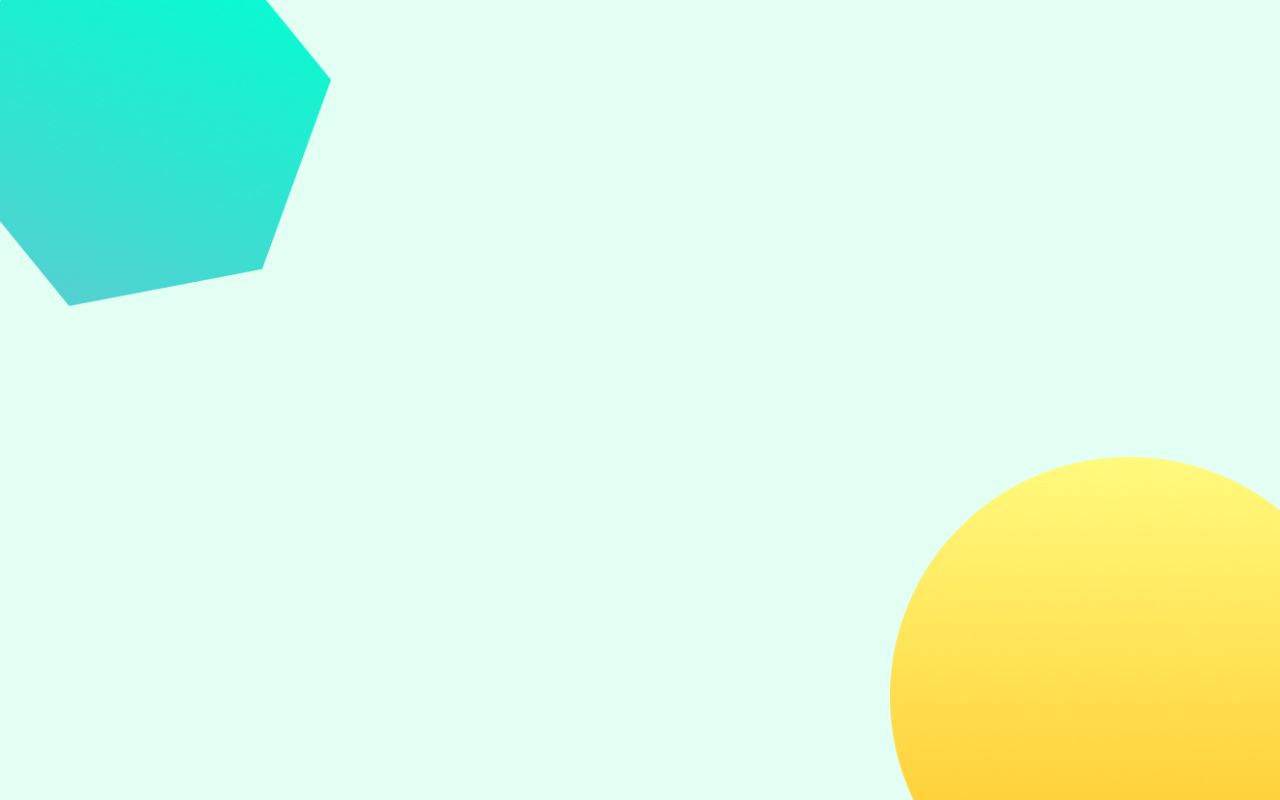
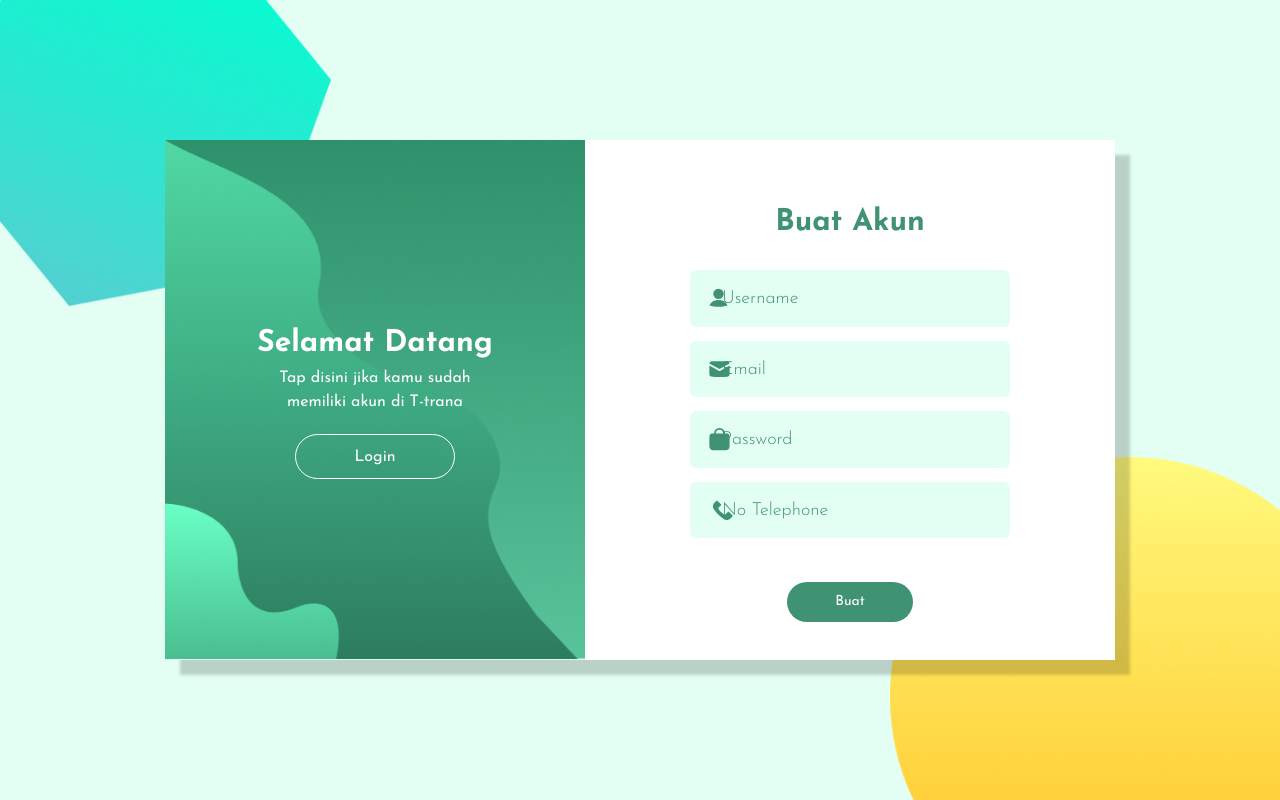
Before and after one commit to auliarahman789/ornatredec, a Next.js app: page /auths in a window 1280 px wide. Built offline with nearby package versions, Linux system fonts and the light colour scheme.

Commit message:
nyambungin register ke backend

```diff
--- a/src/app/auths/page.tsx
+++ b/src/app/auths/page.tsx
@@ -23,8 +23,8 @@ function Page() {
         />
       </div>
       <div className='flex shadow-[15px_15px_3px] shadow-[#0000002e] relative z-10'>
-        {/* <RegisterL isAnimated={undefined} setIsAnimated={undefined} />
-        <Register /> */}
+        <RegisterL />
+        <Register />
       </div>
     </main>
   )
--- a/src/app/components/auths/registerform.tsx
+++ b/src/app/components/auths/registerform.tsx
@@ -1,45 +1,119 @@
+'use client'
 import Image from 'next/image'
-import React from 'react'
-import user from '../../../../public/icon/User_fill.svg'
-import email from '../../../../public/icon/Message_alt_fill.svg'
-import password from '../../../../public/icon/Lock_alt_fill.svg'
-import phone from '../../../../public/icon/Phone_fill.svg'
+import React, { useState } from 'react'
+import userIcon from '../../../../public/icon/User_fill.svg'
+import messageIcon from '../../../../public/icon/Message_alt_fill.svg'
+import passwordIcon from '../../../../public/icon/Lock_alt_fill.svg'
+import phoneIcon from '../../../../public/icon/Phone_fill.svg'
+import axios from 'axios'
 
-function Register() {
+const Register = () => {
+  const [username, setUsername] = useState<string>();
+  const [email, setEmail] = useState<string>();
+  const [phone, setPhone] = useState<string>();
+  const [password, setPassword] = useState<string>();
+
+  async function buatAkun(){
+    const url = `https://74gslzvj-8000.asse.devtunnels.ms/api/register`;
+    try {
+      const res = await axios.post(
+        url,
+        {
+          username: username,
+          email: email,
+          no_hp: phone,
+          password: password,
+          role: 'user',
+        },
+        {
+          withCredentials: true,
+        }
+      );
+      console.log(res)
+      alert('Berhasil Membuat Akun');
+    } catch (error: any) {
+      console.log(error);
+      alert('Terjadi kesalahan saat membuat akun.');
+    }
+  }
+
   return (
     <main>
-        <div className='bg-white w-[530px] h-[520px]'>
-            <div className='flex flex-col justify-center items-center'>
-            <h1 className='font-bold text-[30px] pt-[60px] text-[#3F9272]'>Buat Akun</h1>
-            <form action='' className='pt-[25px] gap-3.5 flex flex-col justify-center items-center'>
+      <div className='bg-white w-[530px] h-[520px]'>
+        <div className='flex flex-col justify-center items-center'>
+          <h1 className='font-bold text-[30px] pt-[60px] text-[#3F9272]'>Buat Akun</h1>
+          <form className='pt-[25px] gap-3.5 flex flex-col justify-center items-center'>
             <div className='relative'>
-            <input type='text' name='username' placeholder='Username' className='w-[320px] pl-14 bg-[#E3FFF3] pb-[13px] pt-[15px] placeholder:text-[#3F9272] placeholder:text-[18px] text-[19px] placeholder:font-light ps-8 text-[#3F9272] rounded-md' />
-              <Image src={user} alt="username" width={25} height={25}
+              <input
+                type='text'
+                onChange={(e) => setUsername(e.target.value)}
+                name='username'
+                placeholder='Username'
+                className='w-[320px] pl-14 bg-[#E3FFF3] pb-[13px] pt-[15px]
+                  placeholder:text-[#3F9272] placeholder:text-[18px] text-[19px]
+                  placeholder:font-light ps-8 text-[#3F9272] rounded-md'
+                required
+              />
+              <Image src={userIcon} alt="username" width={25} height={25}
                className="absolute top-1/2 left-4 -translate-y-1/2"/>
             </div>
             <div className='relative'>
-              <input type='email' name='email' placeholder='Email' className='w-[320px] pl-14 bg-[#E3FFF3] pb-[13px] pt-[15px] placeholder:text-[#3F9272] placeholder:text-[18px] text-[19px] placeholder:font-light ps-8 text-[#3F9272] rounded-md' />
-              <Image src={email} alt="email" width={27} height={27}
+              <input
+                type='email'
+                onChange={(e) => setEmail(e.target.value)}
+                name='email'
+                placeholder='Email'
+                className='w-[320px] pl-14 bg-[#E3FFF3] pb-[13px] pt-[15px]
+                  placeholder:text-[#3F9272] placeholder:text-[18px] text-[19px]
+                  placeholder:font-light ps-8 text-[#3F9272] rounded-md'
+                required
+              />
+              <Image src={messageIcon} alt="email" width={27} height={27}
                className="absolute top-1/2 left-4 -translate-y-1/2"/>
             </div>
             <div className='relative'>
-              <input type='password' name='password' placeholder='Password' className='w-[320px] pl-14 bg-[#E3FFF3] pb-[13px] pt-[15px] placeholder:text-[#3F9272] placeholder:text-[18px] text-[19px] placeholder:font-light ps-8 text-[#3F9272] rounded-md' />
-              <Image src={password} alt="password" width={27} height={27}
+              <input
+                type='password'
+                onChange={(e) => setPassword(e.target.value)}
+                name='password'
+                placeholder='Password'
+                className='w-[320px] pl-14 bg-[#E3FFF3] pb-[13px] pt-[15px]
+                  placeholder:text-[#3F9272] placeholder:text-[18px] text-[19px]
+                  placeholder:font-light ps-8 text-[#3F9272] rounded-md'
+                required
+              />
+              <Image src={passwordIcon} alt="password" width={27} height={27}
                className="absolute top-1/2 left-4 -translate-y-1/2"/>
             </div>
             <div className='relative'>
-              <input type='tel' name='telephone' placeholder='No Telephone' className='w-[320px] pl-14 bg-[#E3FFF3] pb-[13px] pt-[15px] placeholder:text-[#3F9272] placeholder:text-[18px] text-[19px] placeholder:font-light ps-8 text-[#3F9272] rounded-md' />
-              <Image src={phone} alt="telepon" width={27} height={27}
+              <input
+                type='tel'
+                onChange={(e) => setPhone(e.target.value)}
+                name='telephone'
+                placeholder='No Telephone'
+                className='w-[320px] pl-14 bg-[#E3FFF3] pb-[13px] pt-[15px]
+                  placeholder:text-[#3F9272] placeholder:text-[18px] text-[19px]
+                  placeholder:font-light ps-8 text-[#3F9272] rounded-md'
+                required
+              />
+              <Image src={phoneIcon} alt="telepon" width={27} height={27}
                className="absolute top-1/2 left-4 -translate-y-1/2"/>
             </div>
-            </form>
-            <button className='bg-[#3F9272] text-sm text-white px-12 py-[10px] mt-[30px] rounded-full'>
+            <button onClick={() => {
+              console.log(username,email,phone,password)
+              buatAkun()
+            }}
+              type='submit'
+              className='bg-[#3F9272] text-sm text-white px-12 py-[10px] mt-[30px] rounded-full'
+            >
               Buat
             </button>
-            </div>
+          </form>
+
         </div>
+      </div>
     </main>
-  )
+  );
 }
 
-export default Register
+export default Register;
--- a/src/app/components/auths/registerleft.tsx
+++ b/src/app/components/auths/registerleft.tsx
@@ -1,6 +1,7 @@
+import Link from 'next/link'
 import React from 'react'
 
-function RegisterL() {
+function RegisterL (){
   return (
     <div className="h-[520px] w-[420px] bg-no-repeat bg-center text-white
      flex flex-col items-center justify-center gap-5"
@@ -14,13 +15,12 @@ function RegisterL() {
         <p>Tap disini jika kamu sudah<br/>
         memiliki akun di T-trana</p>
       </div>
-      <button className='bg-transparent rounded-full h-[45px] w-[160px] border-[1px] border-white'>
-        Login
-      </button>
+      <Link href=''>
+        <button type='submit' className='bg-transparent rounded-full h-[45px] w-[160px] border-[1px] border-white'>
+          Login
+        </button>
+      </Link>
   </div>
-
-
-
   )
 }
 
--- /dev/null
+++ b/src/app/ininyoba/page.tsx
@@ -0,0 +1,27 @@
+import axios from 'axios';
+import React from 'react'
+
+function page() {
+    async function submitNCR() {
+        const url = `${process.env.NEXT_PUBLIC_URL}/api/login` ;
+        try {
+          //setIsLoading(true);
+          const res = await axios.post(
+            url,
+            {
+              withCredentials: true,
+            }
+          );
+          // router.push("/home");
+        } catch (error: any) {
+          console.log(error);
+          // setIsLoading(false);
+          alert(error);
+        }
+      }
+  return (
+    <div>page</div>
+  )
+}
+
+export default page
```
Also changed, not shown: 1 other file (tests, documents, lock files or other folders).
